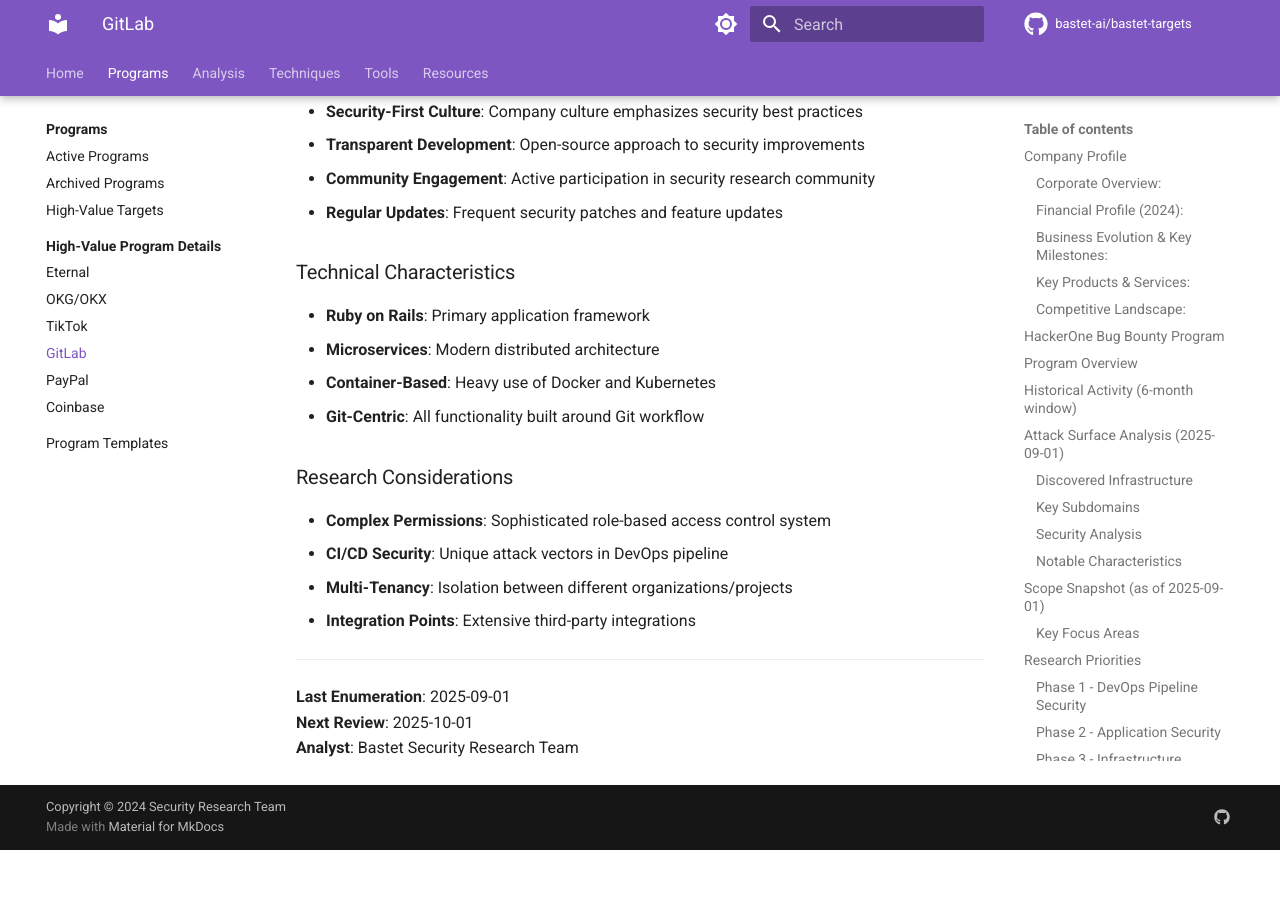
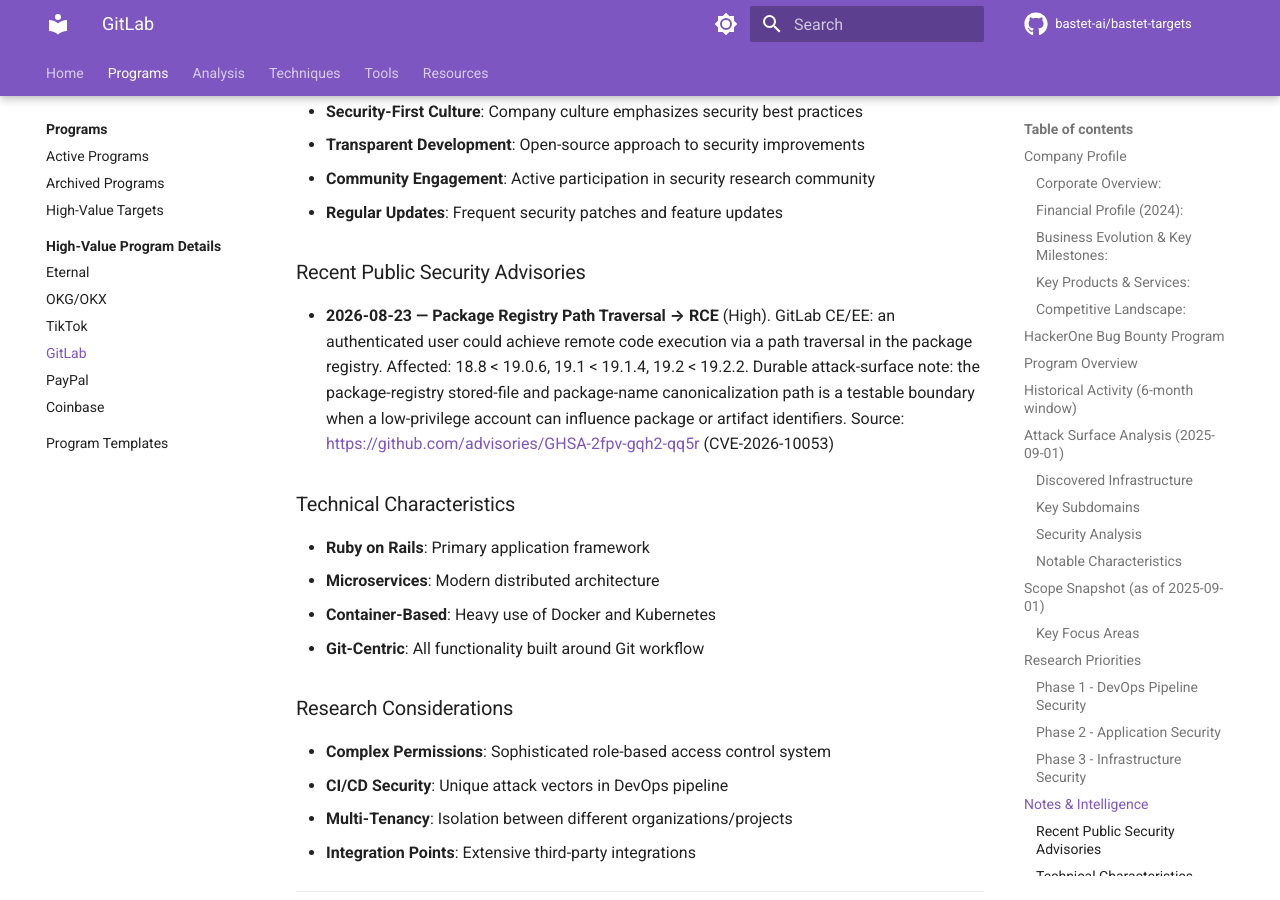
Before and after one commit to bastet-ai/bastet-targets, an MkDocs documentation site: the page built from docs/programs/gitlab/README.md, in a window 1280 px wide and 900 px high, scrolled down 4297 px. Built offline with MkDocs 1.6.1 and Material for MkDocs 9.7.7, drawn with Linux system fonts in a browser that asks for light colours; comment, search, counter and statistics services are not loaded; before the commit the page ends 5147 px from its top, so only the background shows below that.

Commit message:
GitLab program page: add 2026-08-23 package-registry path-traversal RCE advisory (CVE-2026-10053)

```diff
--- a/docs/programs/gitlab/README.md
+++ b/docs/programs/gitlab/README.md
@@ -129,6 +129,10 @@
 - **Community Engagement**: Active participation in security research community
 - **Regular Updates**: Frequent security patches and feature updates
 
+### Recent Public Security Advisories
+
+- **2026-08-23 — Package Registry Path Traversal → RCE** (High). GitLab CE/EE: an authenticated user could achieve remote code execution via a path traversal in the package registry. Affected: 18.8 < 19.0.6, 19.1 < 19.1.4, 19.2 < 19.2.2. Durable attack-surface note: the package-registry stored-file and package-name canonicalization path is a testable boundary when a low-privilege account can influence package or artifact identifiers. Source: https://github.com/advisories/GHSA-2fpv-gqh2-qq5r (CVE-2026-10053)
+
 ### Technical Characteristics
 - **Ruby on Rails**: Primary application framework
 - **Microservices**: Modern distributed architecture
```
